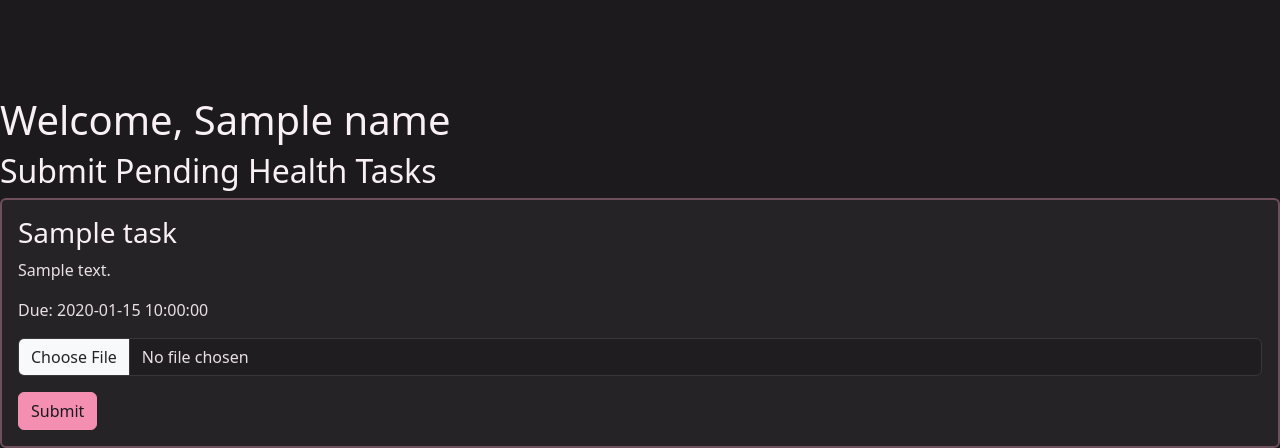
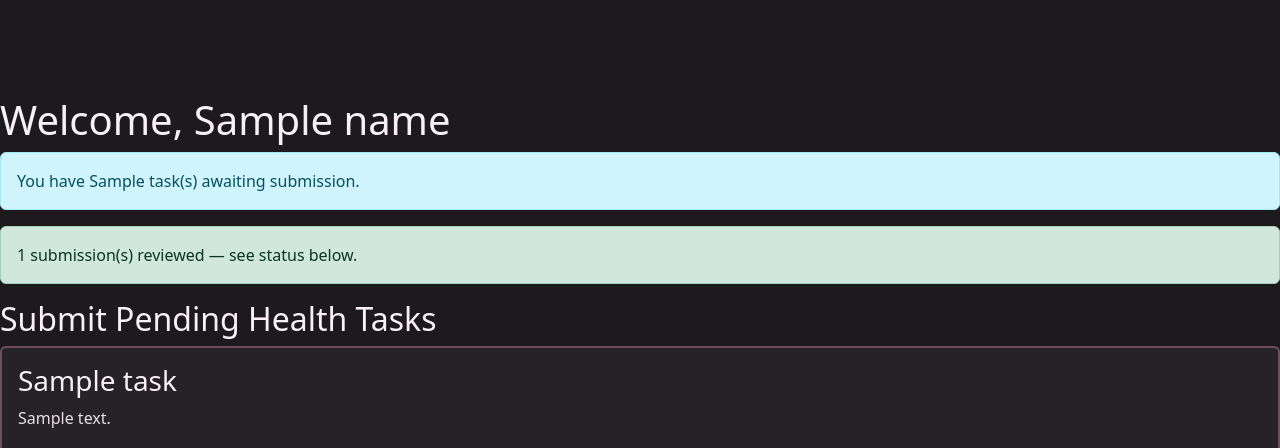
Before and after one commit to MikunNo1/CS112-Final-Project, a Flask app: template clinic-care-lite/templates/patient_dashboard.html in a window 1280 px wide. Shown: the top 448 px of the page. Run offline with Flask 3, Linux system fonts and the light colour scheme; the template is opened without the code that fills it: most values are stand-ins (such as "Sample title", 1, 10 or a date in 2020).

Commit message:
Basic dashboard notifications, graph for clinician dashboard analytics and readme completed

```diff
--- a/clinic-care-lite/app.py
+++ b/clinic-care-lite/app.py
@@ -52,7 +52,20 @@ def dashboard():
     if role == 'clinician':
         with open('data/task_submissions.json', 'r') as f:
             submissions = json.load(f)
-        return render_template('clinician_dashboard.html', name=session['name'], submissions=submissions)
+        pending_count = sum(1 for s in submissions.values() if s['review_status'] == 'Pending')
+        statuses = ['Pending', 'Reviewed - Normal', 'Needs Follow-up', 'Escalated']
+        counts = [sum(1 for s in submissions.values() if s['review_status'] == st) for st in statuses]
+        import matplotlib
+        matplotlib.use('Agg')
+        import matplotlib.pyplot as plt
+        plt.figure(figsize=(6, 4))
+        plt.bar(statuses, counts, color=['#f48fb1', '#81c784', '#ffb74d', '#e57373'])
+        plt.title('Submissions by Review Status')
+        plt.ylabel('Count')
+        plt.tight_layout()
+        plt.savefig('static/analytics.png')
+        plt.close()
+        return render_template('clinician_dashboard.html', name=session['name'], submissions=submissions, pending_count=pending_count)
 
 #Patient Dashboard Section
     with open('data/health_tasks.json', 'r') as f:
@@ -62,7 +75,9 @@ def dashboard():
         all_subs = json.load(f)
     my_subs = {sid: s for sid, s in all_subs.items() if s['patient_id'] == session['user_id']}
     submitted_ids = [s['task_id'] for s in my_subs.values()]
-    return render_template('patient_dashboard.html', name=session['name'], tasks=my_tasks, submissions=my_subs, submitted_ids=submitted_ids)
+    pending_tasks = sum(1 for tid in my_tasks if tid not in submitted_ids)
+    reviewed_count = sum(1 for s in my_subs.values() if s['review_status'] != 'Pending')
+    return render_template('patient_dashboard.html', name=session['name'], tasks=my_tasks, submissions=my_subs, submitted_ids=submitted_ids, pending_tasks=pending_tasks, reviewed_count=reviewed_count)
 
 
 # Additional routes for health-task creation, submission, review, messaging, etc.
--- a/clinic-care-lite/models/clinic.py
+++ b/clinic-care-lite/models/clinic.py
@@ -3,7 +3,9 @@ import os
 
 
 class Clinic:
+    FILE_PATH = "data/clinics.json"
     def __init__(self, clinic_id, name, clinician_id):
+
         self.clinic_id = str(clinic_id)
         self.name = name
         self.clinician_id = str(clinician_id)
--- a/clinic-care-lite/templates/clinician_dashboard.html
+++ b/clinic-care-lite/templates/clinician_dashboard.html
@@ -9,6 +9,7 @@
 <body class="dark-theme">
     <div class="container py-5" style="max-width: 400px;"></div>
             <h1>Welcome, Dr. {{ name }}</h1>
+            <div class="alert alert-info">You have {{ pending_count }} submission(s) awaiting review.</div>
             <h2>Assign Health Task</h2>
 
             {% with messages = get_flashed_messages() %}
--- a/clinic-care-lite/templates/patient_dashboard.html
+++ b/clinic-care-lite/templates/patient_dashboard.html
@@ -9,6 +9,8 @@
 <body class="dark-theme">
     <div class="container py-5" style="max-width: 400px;"></div>
         <h1>Welcome, {{ name }}</h1>
+        <div class="alert alert-info">You have {{ pending_tasks }} task(s) awaiting submission.</div>
+        {% if reviewed_count %}<div class="alert alert-success">{{ reviewed_count }} submission(s) reviewed — see status below.</div>{% endif %}
         {% with messages = get_flashed_messages() %}
         {% for message in messages %}
             <p class="text-danger">{{ message }}</p>
```
Also changed, not shown: clinic-care-lite/README.md.
